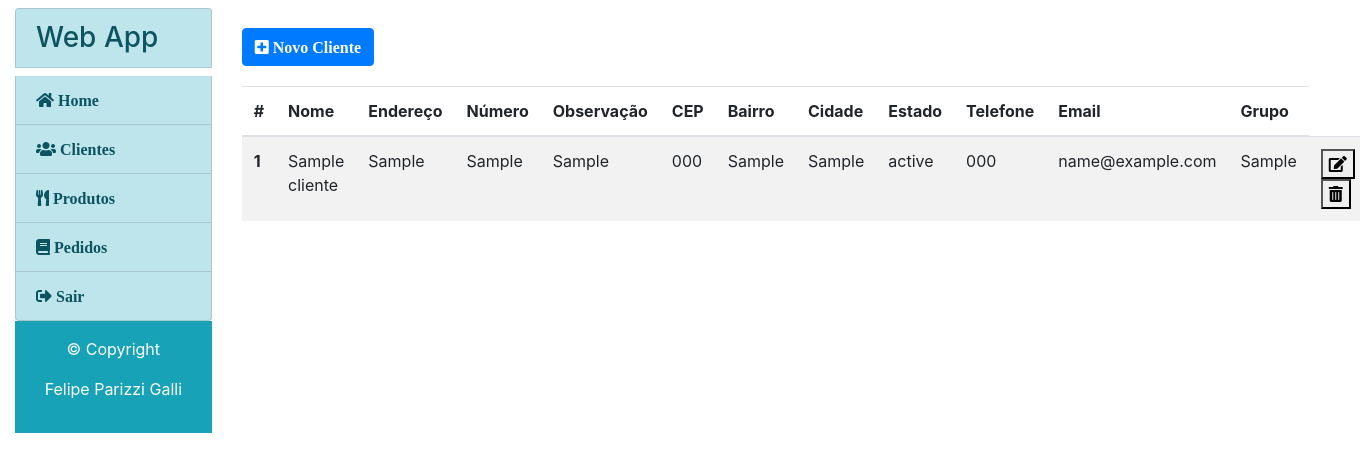
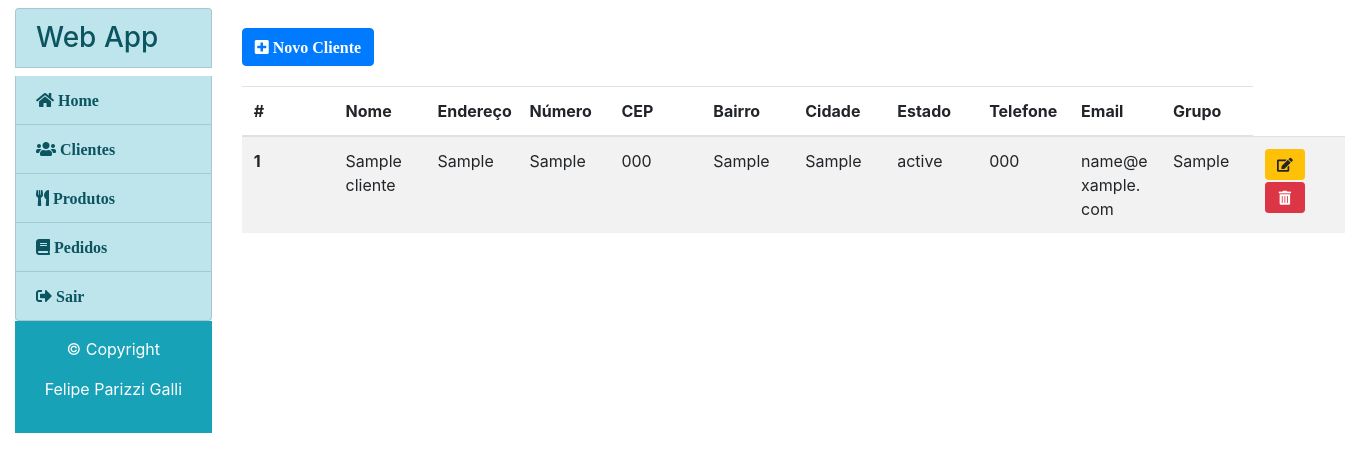
Before and after one commit to felipepg22/webPythonProjetoWeb2020_02, a Flask app: page /cliente/ in a window 1360 px wide. Shown: the part 100-572 px from the top of the page. Run offline with Flask 2, Linux system fonts and the light colour scheme; the visitor is signed in with stand-in values (Sample User, id 1); tables that the repository leaves empty or names only in its code hold one stand-in row (values such as "Sample post"); some libraries are stand-ins or nearby versions.

Commit message:
Ajuste estilos lista clientes

```diff
--- a/mod_cliente/templates/formListaClientes.html
+++ b/mod_cliente/templates/formListaClientes.html
@@ -1,5 +1,8 @@
 {% extends 'modelo.html' %}
 {% block title %} Clientes {% endblock %}
+{% block style%}
+    <link rel="stylesheet" href="{{ url_for('static', filename='clientes/clientes.css') }}">
+{% endblock%}
 {% block content %}
 
 
@@ -14,7 +17,6 @@
                 <th>Nome</th>
                 <th>Endereço</th>
                 <th>Número</th>
-                <th>Observação</th>
                 <th>CEP</th>
                 <th>Bairro</th>
                 <th>Cidade</th>
@@ -32,7 +34,6 @@
                 <td> {{ row[1] }}</td>
                 <td> {{ row[2] }}</td>
                 <td> {{ row[3] }}</td>
-                <td> {{ row[4] }}</td>
                 <td> {{ row[5] }}</td>
                 <td> {{ row[6] }}</td>
                 <td> {{ row[7] }}</td>
@@ -43,11 +44,11 @@
                 <td>
                     <form action="{{ url_for('cliente.formEditCliente') }}" method='POST' name='editUsuario'>
                         <input type='hidden' name='id_cliente' value='{{ row[0] }}'>
-                        <button type='submit' name='formEditCliente'><i class='fas fa-edit'></i></button>
+                        <button type='submit' class="btn btn-warning btn-sm" name='formEditCliente'><i class='fas fa-edit fa-s'></i></button>
                     </form>
-                    <form action="{{ url_for('cliente.editCliente') }}" method='POST' name='excluiUsuario'>
+                    <form style="margin-top: 2px;" action="{{ url_for('cliente.editCliente') }}" method='POST' name='excluiUsuario'>
                         <input type='hidden' name='id_cliente' value='{{ row[0] }}'>
-                        <button type='submit' name='salvaExcluiUsuarioDB'><i class='fas fa-trash-alt'></i></button>
+                        <button type='submit' class="btn btn-danger btn-sm" name='salvaExcluiUsuarioDB'><i class='fas fa-trash-alt'></i></button>
                     </form>
                 </td>
             </tr>
--- /dev/null
+++ b/static/clientes/clientes.css
@@ -0,0 +1,13 @@
+table {
+    table-layout:fixed;
+}
+
+td {
+    overflow: hidden;
+    text-overflow: ellipsis;
+    word-wrap: break-word;
+}
+
+form button{
+    width: 40px;
+}
--- a/templates/modelo.html
+++ b/templates/modelo.html
@@ -11,6 +11,7 @@
                 }
 
         </style>
+        {% block style %}{% endblock %}
         <link rel="stylesheet" href="{{ url_for('static',filename = 'bootstrap-4.5.2-dist/css/bootstrap.min.css') }}">
         <link rel="stylesheet" href="{{ url_for('static',filename = 'fontawesome-free-5.14.0-web/css/all.min.css') }}">
 
```
